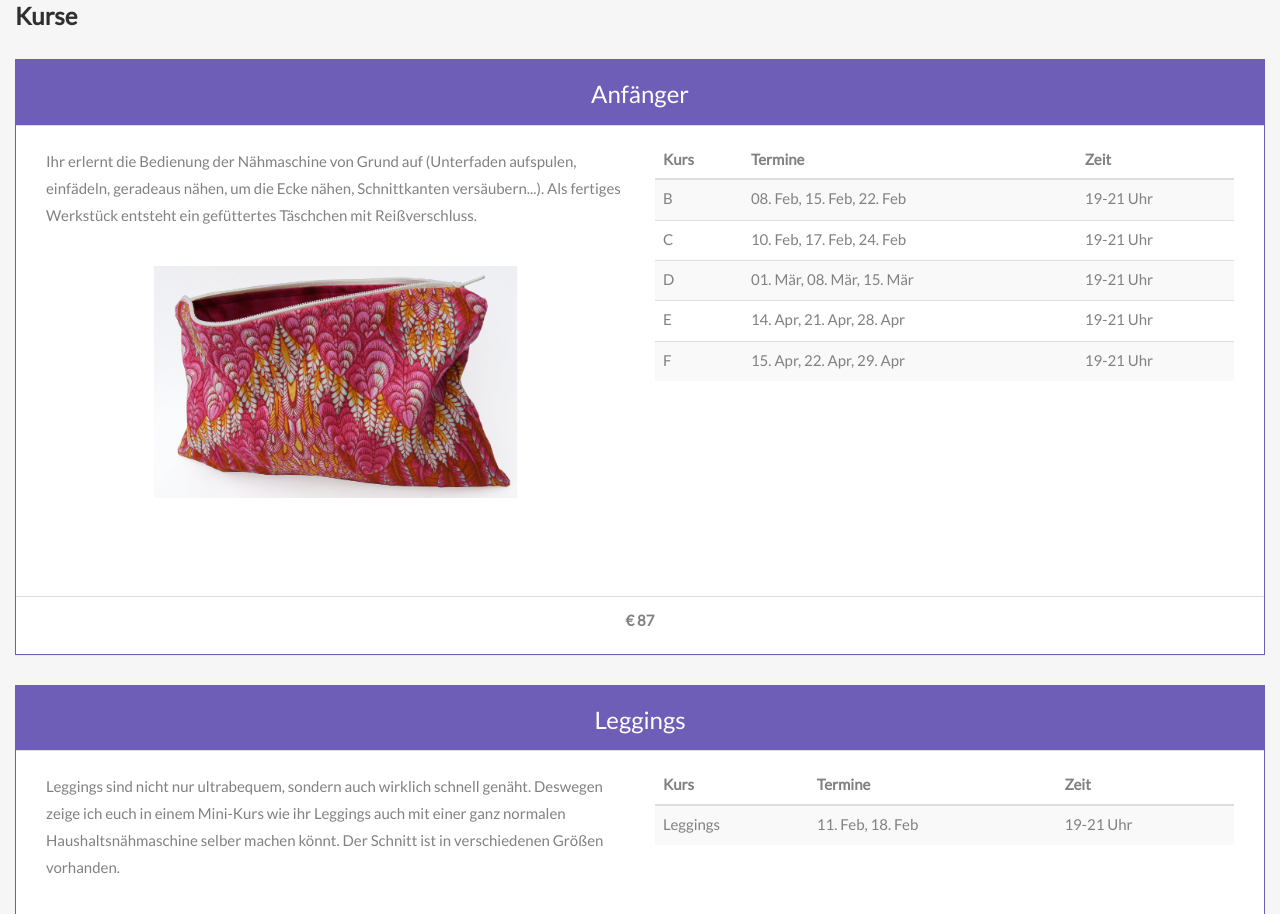
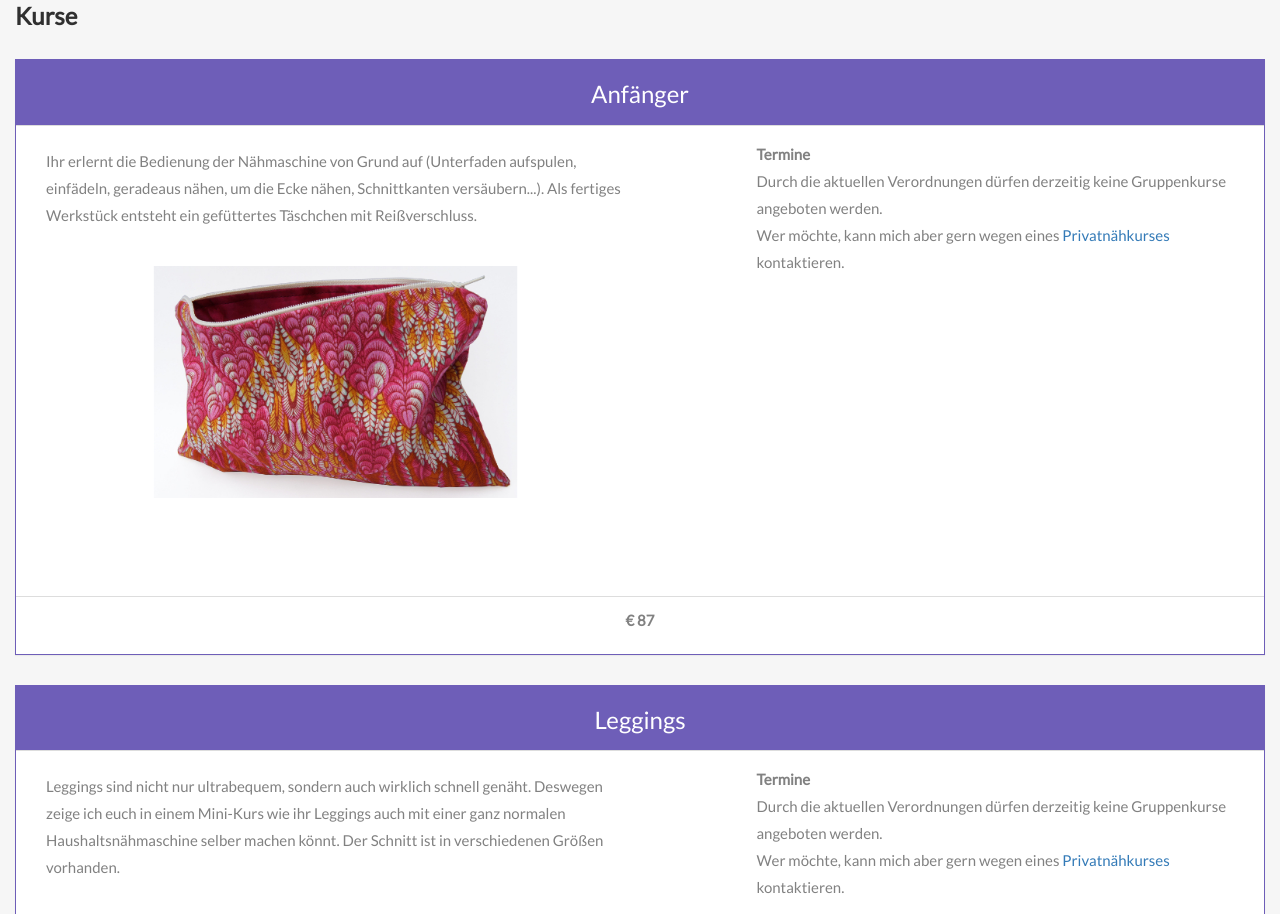
Before and after one commit to bpieser/naehkurse, a plain HTML site: page index.html in a window 1280 px wide. Shown: the part 766-1680 px from the top of the page. Drawn offline with nearby package versions, Linux system fonts and the light colour scheme.

Commit message:
commented Termine; added corona message

```diff
--- a/index.html
+++ b/index.html
@@ -99,8 +99,14 @@
             <br />
             <img :src="course.imgSource" class="img-responsive img-center" style="margin-bottom: 10px;" />
           </div>
-          <div class="col-sm-12 col-md-6">
-            <table class="table table-striped">
+          <div class="col-sm-12 col-md-1"></div>
+          <div class="col-sm-12 col-md-5">
+            <p><strong>Termine</strong>
+              <br />
+              Durch die aktuellen Verordnungen dürfen derzeitig keine Gruppenkurse angeboten werden.
+              <br />
+              Wer möchte, kann mich aber gern wegen eines <a href="#mehr">Privatnähkurses</a> kontaktieren.</p>
+            <!--<table class="table table-striped">
               <thead>
                 <tr>
                   <th>Kurs</th>
@@ -117,7 +123,7 @@
                   <td>19-21 Uhr</td>
                 </tr>
               </tbody>
-            </table>
+            </table>-->
           </div>
         </div>
         <div class="panel-footer">
```
